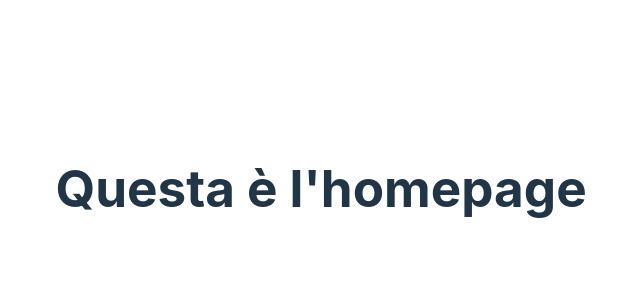
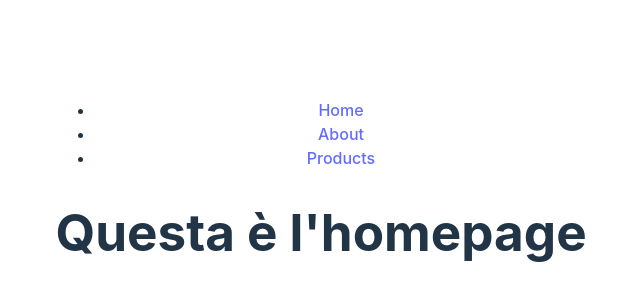
Before and after one commit to PaoloVisone/react-router, a React (Vite) app: page / in a window 1280 px wide. Shown: the part 212-512 px from the top of the page, without its empty margins (319-959 px from the left). Built offline with nearby package versions, Linux system fonts and the light colour scheme.

Commit message:
[feat] import DefaultLayout

```diff
--- a/src/App.jsx
+++ b/src/App.jsx
@@ -6,7 +6,8 @@
 import AboutUs from "./pages/AboutUs";
 import ListProduct from "./pages/ListProduct";
 
-
+// Layout
+import DefaultLayout from "./layouts/DefaultLayout";
 
 import './App.css'
 
@@ -15,9 +16,11 @@
   return (
     <BrowserRouter>
       <Routes>
-        <Route path="/" element={<HomePage />} />
-        <Route path="/AboutUs" element={<AboutUs />} />
-        <Route path="/ListProduct" element={<ListProduct />} />
+        <Route element={<DefaultLayout />}>
+          <Route path="/" element={<HomePage />} />
+          <Route path="/AboutUs" element={<AboutUs />} />
+          <Route path="/ListProduct" element={<ListProduct />} />
+        </Route>
       </Routes>
 
     </BrowserRouter>
```
